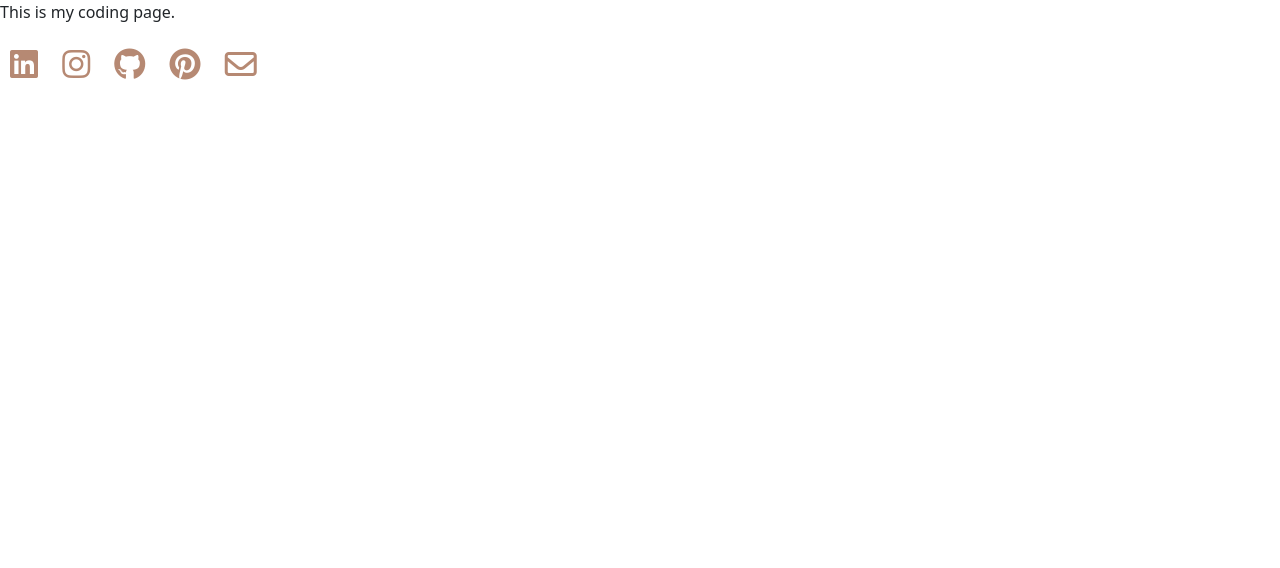
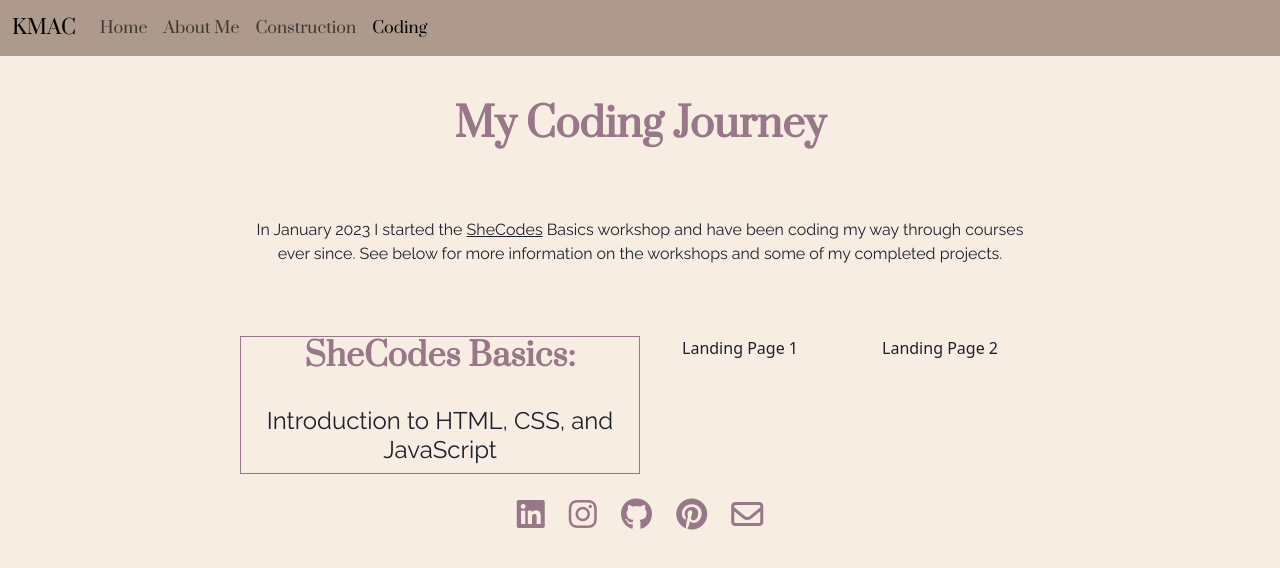
Before and after one commit to kellmcallister/portfolio-personal, a plain HTML site: page coding.html in a window 1280 px wide. Drawn offline with nearby package versions, Linux system fonts and the light colour scheme.

Commit message:
Added navbar to subpages, started body HTML CSS on Coding page

```diff
--- a/coding.html
+++ b/coding.html
@@ -33,42 +33,102 @@
     ></script>
   </head>
   <body class="coding-bg">
-    This is my coding page.
+    <div>
+      <nav class="navbar navbar-expand-xl fixed-top">
+        <div class="container-fluid">
+          <a class="navbar-brand" href="#">KMAC</a>
+          <button
+            class="navbar-toggler"
+            type="button"
+            data-bs-toggle="collapse"
+            data-bs-target="#navbarNav"
+            aria-controls="navbarNav"
+            aria-expanded="false"
+            aria-label="Toggle navigation"
+          >
+            <span class="navbar-toggler-icon"></span>
+          </button>
+          <div class="collapse navbar-collapse" id="navbarNav">
+            <ul class="navbar-nav">
+              <li class="nav-item">
+                <a class="nav-link" aria-current="page" href="/">Home</a>
+              </li>
+              <li class="nav-item">
+                <a class="nav-link" href="/about.html">About Me</a>
+              </li>
+              <li class="nav-item">
+                <a class="nav-link" href="/construction.html">Construction</a>
+              </li>
+              <li class="nav-item">
+                <a class="nav-link active" href="/coding.html">Coding</a>
+              </li>
+            </ul>
+          </div>
+        </div>
+      </nav>
+    </div>
+    <h1 class="coding-header">My Coding Journey</h1>
+    <p class="coding-summary">
+      In January 2023 I started the
+      <a
+        href="https:www.shecodes.io"
+        class="shecodes-link"
+        title="SheCodes link"
+        >SheCodes</a
+      >
+      Basics workshop and have been coding my way through courses ever since.
+      See below for more information on the workshops and some of my completed
+      projects.
+    </p>
+
+    <div class="container">
+      <div class="row">
+        <div class="col-sm-6 workshop-box">
+          <h2 class="workshop-title">SheCodes Basics:</h2>
+          <br />
+          <h4 class="workshop-summary">
+            Introduction to HTML, CSS, and JavaScript
+          </h4>
+        </div>
+        <div class="col-sm-3">Landing Page 1</div>
+        <div class="col-sm-3">Landing Page 2</div>
+      </div>
+    </div>
     <footer>
       <div class="sm-icons">
         <a
           href="https://www.linkedin.com/in/kellymcallister/"
           target="_blank"
           title="LinkedIn link"
-          ><i class="fa-brands fa-linkedin fa-2xl icon"></i
+          ><i class="fa-brands fa-linkedin fa-2xl icon-coding"></i
         ></a>
         <a
           href="https://www.instagram.com/kellmcallister/"
           target="_blank"
           title="Instagram link"
         >
-          <i class="fa-brands fa-instagram fa-2xl icon"></i
+          <i class="fa-brands fa-instagram fa-2xl icon-coding"></i
         ></a>
         <a
           href="https://github.com/kellmcallister"
           target="_blank"
           title="Github link"
         >
-          <i class="fa-brands fa-github fa-2xl icon"></i
+          <i class="fa-brands fa-github fa-2xl icon-coding"></i
         ></a>
         <a
           href="https://www.pinterest.com/kellmcallister/"
           target="_blank"
           title="Pinterest link"
         >
-          <i class="fa-brands fa-pinterest fa-2xl icon"></i
+          <i class="fa-brands fa-pinterest fa-2xl icon-coding"></i
         ></a>
         <a
           href="mailto:kellmcallister@gmail.com"
           target="_blank"
           title="Email link"
         >
-          <i class="fa-regular fa-envelope fa-2xl icon"></i
+          <i class="fa-regular fa-envelope fa-2xl icon-coding"></i
         ></a>
       </div>
     </footer>
--- a/src/styles.css
+++ b/src/styles.css
@@ -25,6 +25,15 @@ body.index-bg {
   font-family: Verdana, Geneva, Tahoma, sans-serif;
   text-align: center;
 }
+body.coding-bg,
+body.construction-bg,
+body.about-bg {
+  background-color: var(--background-light-color);
+  display: block;
+  margin: 0 auto;
+  color: var(--font-dark-color);
+  text-align: center;
+}
 
 h1 {
   font-family: var(--heading-font);
@@ -32,11 +41,20 @@ h1 {
   color: var(--accent-brown-color);
   font-weight: bold;
 }
+h1.coding-header {
+  margin: 100px auto 40px;
+  color: var(--accent-plum-color);
+  text-shadow: none;
+}
 h2 {
   font-family: var(--heading-font);
   text-shadow: var(--text-shadow);
   color: var(--accent-brown-color);
   font-weight: bold;
+}
+h2.workshop-title {
+  color: var(--accent-plum-color);
+  text-shadow: none;
 }
 h3 {
   margin: 20px auto;
@@ -45,12 +63,11 @@ h3 {
   color: var(--accent-peach-color);
 }
 h4 {
-  font-family: var(--heading-font);
-  text-shadow: var(--text-shadow);
-  color: var(--accent-peach-color);
+  font-family: var(--body-font);
+  color: var(--font-dark-color);
+  font-size: 24px;
 }
 p {
-  color: var(--font-light-color);
   font-family: var(--body-font);
   margin-top: 50px;
 }
@@ -59,6 +76,17 @@ p.index-about {
   line-height: 1.5;
   display: block;
   margin: 20px auto;
+  color: var(--font-light-color);
+}
+p.coding-summary {
+  max-width: 800px;
+  line-height: 1.5;
+  display: block;
+  margin: 70px auto;
+  color: var(--font-dark-color);
+}
+a.shecodes-link {
+  color: var(--font-dark-color);
 }
 footer {
   margin-bottom: 50px;
@@ -76,10 +104,12 @@ footer {
 .grid {
   border: 2px solid var(--accent-brown-color);
   border-radius: 100px;
+  max-width: 600px;
+  margin: 40px auto;
 }
 .grid-box {
   display: block;
-  margin: 20px auto;
+  margin: 40px 0;
 }
 .grid-link {
   font-size: 28px;
@@ -88,11 +118,24 @@ footer {
   color: var(--font-light-color);
   margin: 15px auto;
 }
-
-.icon {
+.grid-link:hover {
+  color: var(--accent-peach-color);
+  font-size: 30px;
+  text-decoration: underline;
+  transition: all 200ms ease-in-out;
+}
+.workshop-box {
+  border: 1px solid var(--accent-plum-color);
+}
+.icon-index {
   padding: 10px;
   margin: 30px auto;
   color: var(--accent-brown-color);
+}
+.icon-coding {
+  padding: 10px;
+  margin: 30px auto;
+  color: var(--accent-plum-color);
 }
 @media (max-width: 400) {
   .index-header {
```
Also changed, not shown: about.html (+36 -2 lines), construction.html (+38 -2 lines), index.html (+12 -10 lines).
